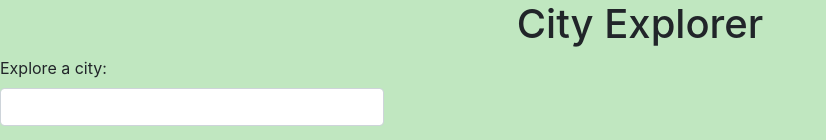
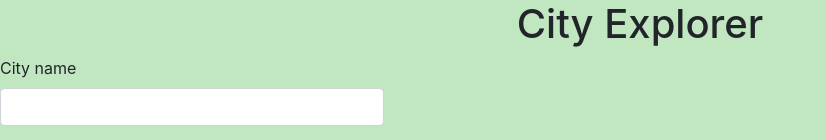
Before and after one commit to Alleemccoy/city-explorer, a React (Create React App) app: page / in a window 1280 px wide. Shown: the top 140 px of the page, without its empty margins (0-826 px from the left). Built offline with nearby package versions, Linux system fonts and the light colour scheme.

Commit message:
Completed card 4

```diff
--- a/src/App.js
+++ b/src/App.js
@@ -15,15 +15,20 @@ class App extends React.Component {
       cityData: {}
     };
   }
-  handleFormSubmit = async(event) => {
+  handleFormSubmit = async (event) => {
     event.preventDefault();
     console.log(this.state.city);
+    try {
       let cityData = await axios.get(`https://us1.locationiq.com/v1/search.php?key=${process.env.REACT_APP_LOCATIONIQ_KEY}&q=${this.state.city}&format=json`);
       console.log(cityData);
       let cityICareAboutData = cityData.data[0];
       this.setState({
         cityData: cityICareAboutData
       });
+    } catch (err) {
+      console.log(err);
+      this.setState({error: `${err.message}: ${err.response.data.error}`});
+    }
   }
   render() {
     return (
@@ -31,17 +36,18 @@ class App extends React.Component {
         <h1>City Explorer</h1>
         <Form onSubmit={this.handleFormSubmit}>
           <Form.Group controlID="city">
-            <Form.Label>Explore a city:</Form.Label>
-            <Form.Control value={this.state.city} onInput={event => this.setState({city: event.target.value})}></Form.Control>
+            <Form.Label>City name</Form.Label>
+            <Form.Control value={this.state.city} onInput={event => this.setState({ city: event.target.value })}></Form.Control>
           </Form.Group>
           <Button variant="primary" type="submit">
             Submit
           </Button>
         </Form>
+        {this.state.error ? <h3>{this.state.error}</h3> : ''}
         { this.state.cityData.lat !== undefined ? <Jumbotron>
           <h3>{this.state.cityData.display_name}</h3>
           <h5>{this.state.cityData.lat}, {this.state.cityData.lon}</h5>
-          <img src={`https://maps.locationiq.com/v3/staticmap?key=${process.env.REACT_APP_LOCATIONIQ_KEY}&center=${this.state.cityData.lat},${this.state.cityData.lon}&zoom=13`} alt={`Map of ${this.state.cityData.display_name}`}/>
+          <img src={`https://maps.locationiq.com/v3/staticmap?key=${process.env.REACT_APP_LOCATIONIQ_KEY}&center=${this.state.cityData.lat},${this.state.cityData.lon}&zoom=13`} alt={`Map of ${this.state.cityData.display_name}`} />
         </Jumbotron> : ''}
       </>
     )
```
Lines whose indentation alone changed are shown as unchanged.
